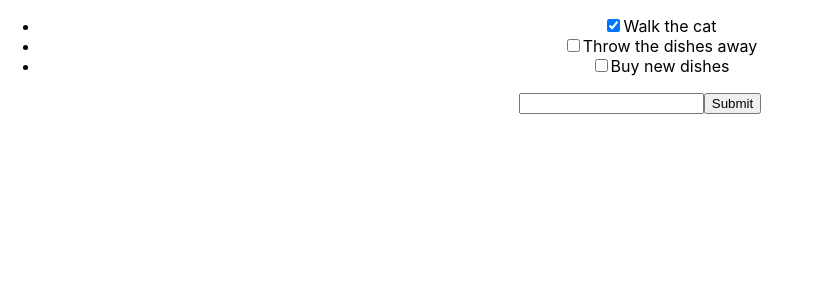
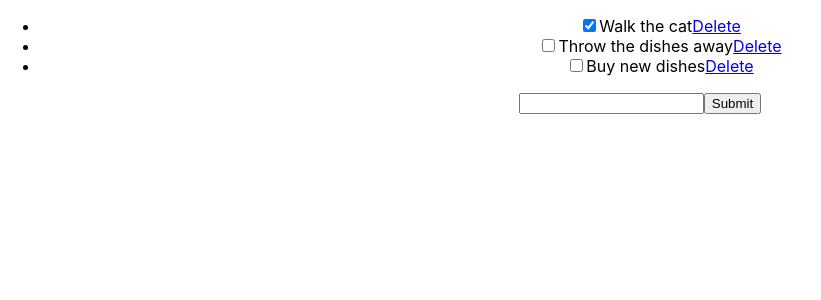
Before and after one commit to haparic/react-to-do, a React (Create React App) app: page / in a window 1280 px wide. Shown: the top 300 px of the page, without its empty margins (0-821 px from the left). Built offline with nearby package versions, Linux system fonts and the light colour scheme.

Commit message:
Update ToDo.js

```diff
--- a/src/components/ToDo.js
+++ b/src/components/ToDo.js
@@ -6,6 +6,9 @@ class ToDo extends Component{
       <li>
       <input type="checkbox" checked={ this.props.isCompleted } onChange={ this.props.toggleComplete } />
          <span>{ this.props.description }</span>
+         <a href="#" onClick={e => this.props.deleteTodo(e, this.props.index)}>
+        Delete
+      </a>
        </li>
     );
   }
```
